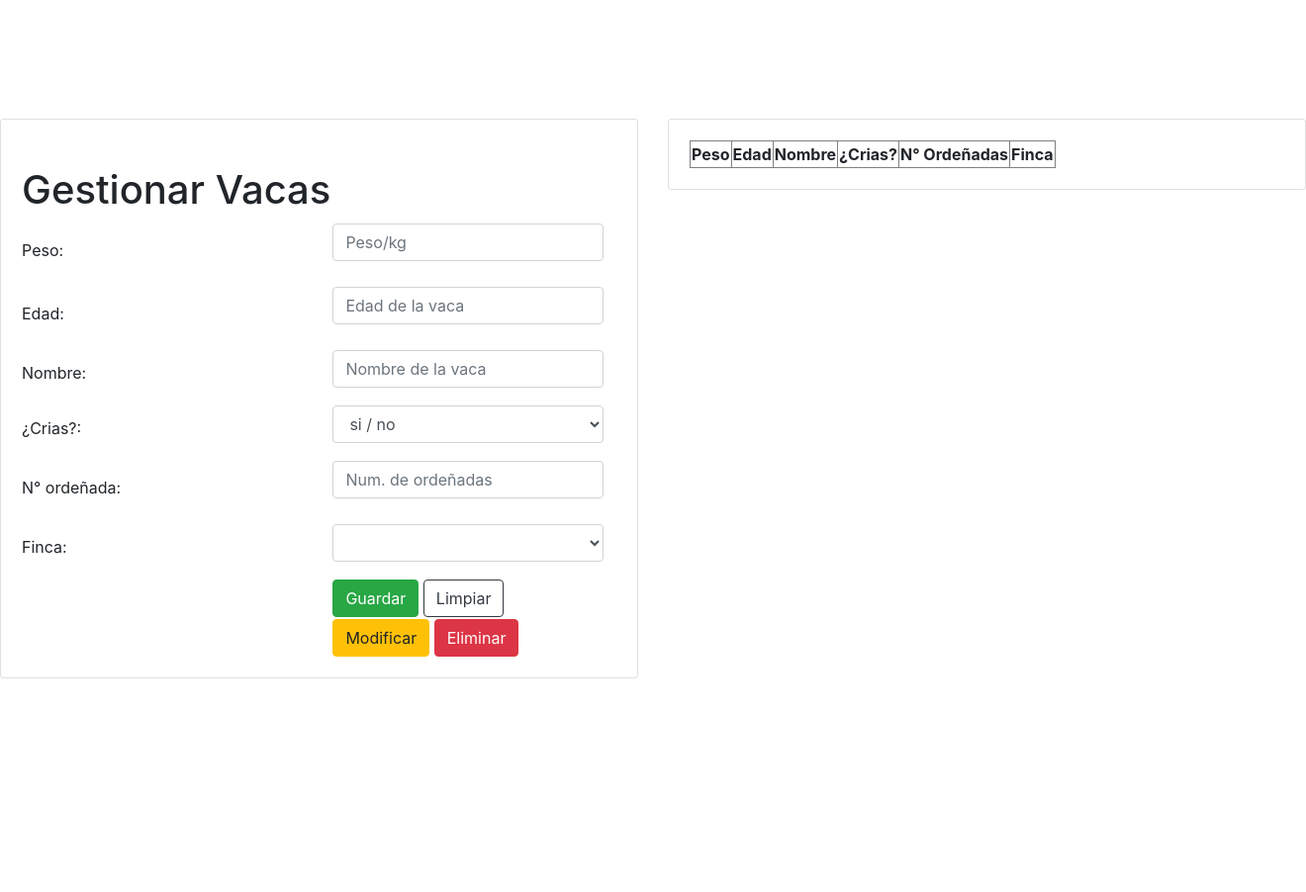
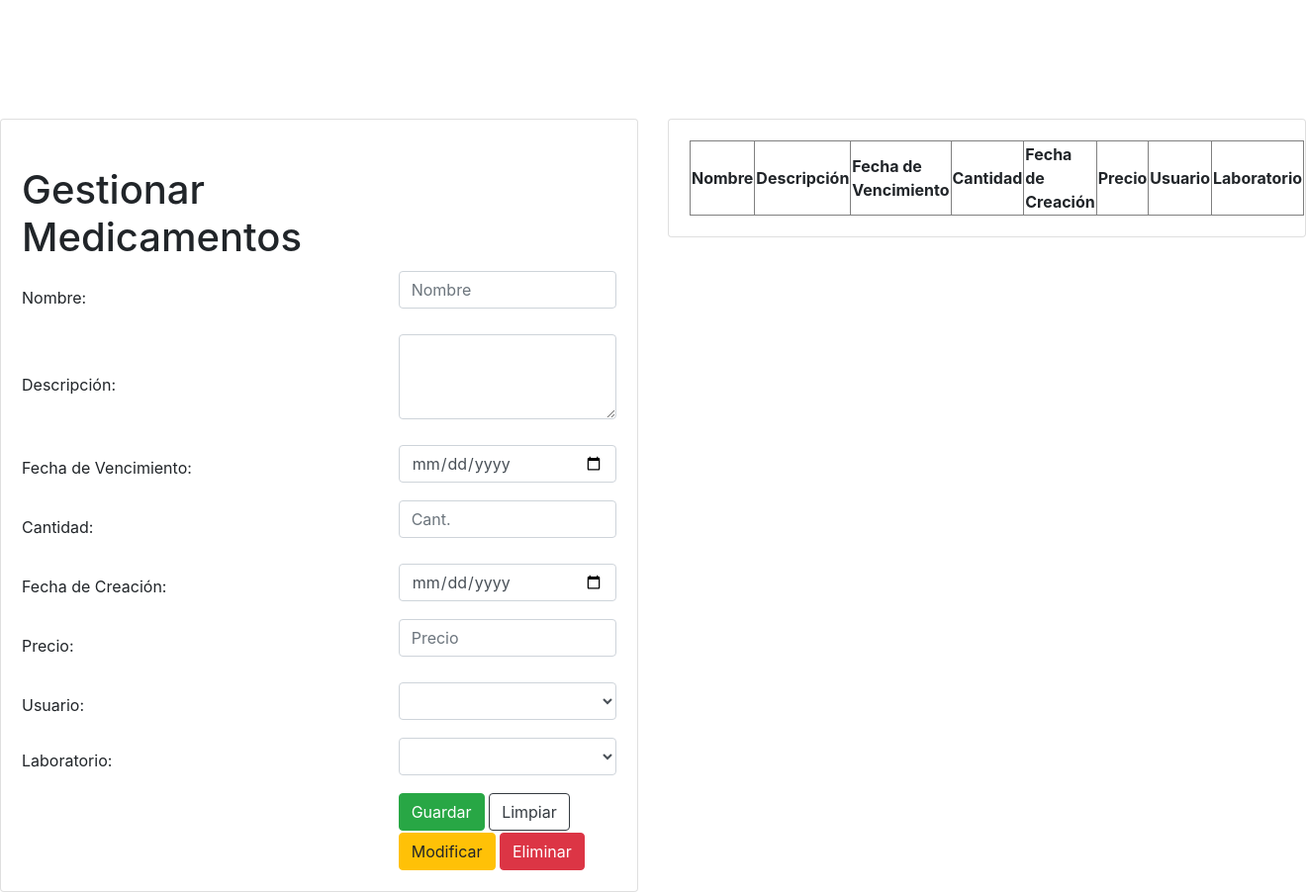
Before and after one commit to sebaspala02/taller1ElectivaII, a PHP site: page /taller1ElectivaII/vista/medi.php in a window 1320 px wide. Shown: the whole page at 99% size. Before the commit the page ends 686 px from the top, so only its background shows below. Run offline with PHP 8.4, Linux system fonts and the light colour scheme; lists and menus that the app fills with data are empty.

Commit message:
vista de CRUD medicamentos melo

```diff
--- a/vista/medi.php
+++ b/vista/medi.php
@@ -31,26 +31,7 @@
                         </tr>
                         <tr>
                             <td>
-                                <h1>Gestionar Vacas</h1>
-                            </td>
-                        </tr>
-                        <tr>
-                            <td>
-                                <label>Peso:</label>
-                            </td>
-                            <td colspan="2">
-                                <input type="text" id="txtIdVaca" style="display: none" value="">
-                                <input class="form-control" type="number" placeholder="Peso/kg" id="txtPeso" required>
-                                <br>
-                            </td>
-                        </tr>
-                        <tr>
-                            <td>
-                                <label>Edad:</label>
-                            </td>
-                            <td colspan="2">
-                                <input class="form-control" type="number" placeholder="Edad de la vaca" id="txtEdad" required>
-                                <br>
+                                <h1>Gestionar Medicamentos</h1>
                             </td>
                         </tr>
                         <tr>
@@ -58,42 +39,77 @@
                                 <label>Nombre:</label>
                             </td>
                             <td colspan="2">
+                                <input type="text" id="txtIdMedicamento" style="display: none" value="">
+                                <input class="form-control" type="text" placeholder="Nombre" id="txtNombre" required>
+                                <br>
+                            </td>
+                        </tr>
+                        <tr>
+                            <td>
+                                <label>Descripción:</label>
+                            </td>
+                            <td colspan="2">
+                                <textarea class="form-control" rows="3" id="txtDescripcion" required></textarea>
+                                <br>
+                            </td>
+                        </tr>
+                        <tr>
+                            <td>
+                                <label>Fecha de Vencimiento:</label>
+                            </td>
+                            <td colspan="2">
                                 <div class="form-group">
-                                    <input class="form-control" type="text" placeholder="Nombre de la vaca" id="txtNombre" required>
+                                    <input class="form-control" type="date" id="txtFecha_venci" required>
                                     <!-- <input class="form-control" type="text" placeholder="Nombre" id="txtNombre" required> -->
                                 </div>
                             </td>
                         </tr>
                         <tr>
                             <td>
-                                <label>¿Crias?:</label>
+                                <label>Cantidad:</label>
+                            </td>
+                            <td colspan="2">
+                                <input class="form-control" type="number" placeholder="Cant." id="txtCant" required>
+                                <br>
+                            </td>
+                        </tr>
+                        <tr>
+                            <td>
+                                <label>Fecha de Creación:</label>
                             </td>
                             <td colspan="2">
                                 <div class="form-group">
-                                    <select class="form-control" id="txtCrias">
-                                        <option value="0">si / no</option>
-                                        <option value="1">Si</option>
-                                        <option value="2">No</option>
-                                    </select>
+                                    <input class="form-control" type="date" id="txtFecha_crea" required>
+                                    <!-- <input class="form-control" type="text" placeholder="Nombre" id="txtNombre" required> -->
                                 </div>
                             </td>
                         </tr>
                         <tr>
                             <td>
-                                <label>N° ordeñada:</label>
+                                <label>Precio:</label>
                             </td>
                             <td colspan="2">
-                                <input class="form-control" type="number" placeholder="Num. de ordeñadas" id="txtNum_ordenada" required>
+                                <input class="form-control" type="number" placeholder="Precio" id="txtPrecio" required>
                                 <br>
                             </td>
                         </tr>
                         <tr>
                             <td>
-                                <label>Finca:</label>
+                                <label>Usuario:</label>
                             </td>
                             <td colspan="2">
                                 <div class="form-group">
-                                    <select class="form-control" id="txtFinca" name="finca" ></select>
+                                    <select class="form-control" id="txtIdUsuario" name="usuario"></select>
+                                </div>
+                            </td>
+                        </tr>
+                        <tr>
+                            <td>
+                                <label>Laboratorio:</label>
+                            </td>
+                            <td colspan="2">
+                                <div class="form-group">
+                                    <select class="form-control" id="txtIdLaboratorio" name="laboratorio"></select>
                                 </div>
                             </td>
                         </tr>
@@ -118,14 +134,6 @@
                 </div>
             </div>
         </div>
-
-
-
-
-
-
-
-
         <div class="col-sm-6">
             <div class="card">
                 <div class="card-body">
@@ -135,12 +143,14 @@
                                 <table border="1">
                                     <thead>
                                         <tr>
-                                            <th>Peso</th>
-                                            <th>Edad</th>
                                             <th>Nombre</th>
-                                            <th>¿Crias?</th>
-                                            <th>N° Ordeñadas</th>
-                                            <th>Finca</th>
+                                            <th>Descripción</th>
+                                            <th>Fecha de Vencimiento</th>
+                                            <th>Cantidad</th>
+                                            <th>Fecha de Creación</th>
+                                            <th>Precio</th>
+                                            <th>Usuario</th>
+                                            <th>Laboratorio</th>
                                             <!-- <th>Descripción</th> -->
                                         </tr>
                                     </thead>
```
